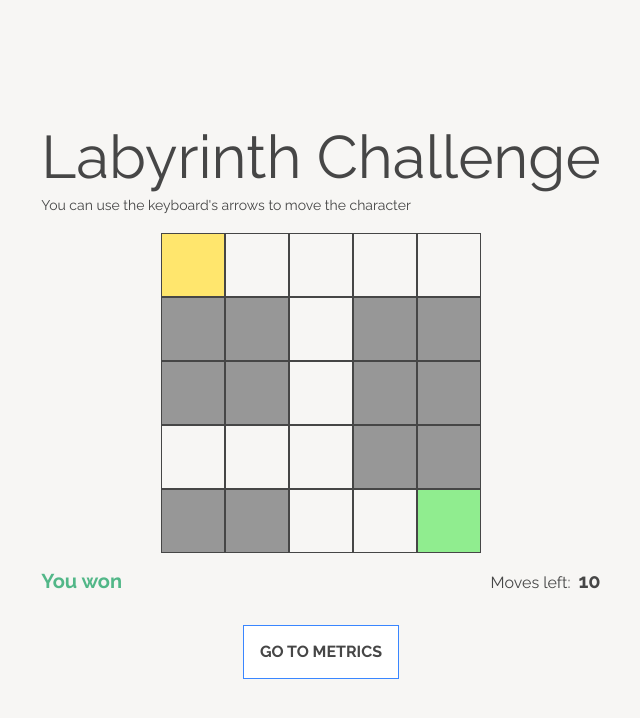
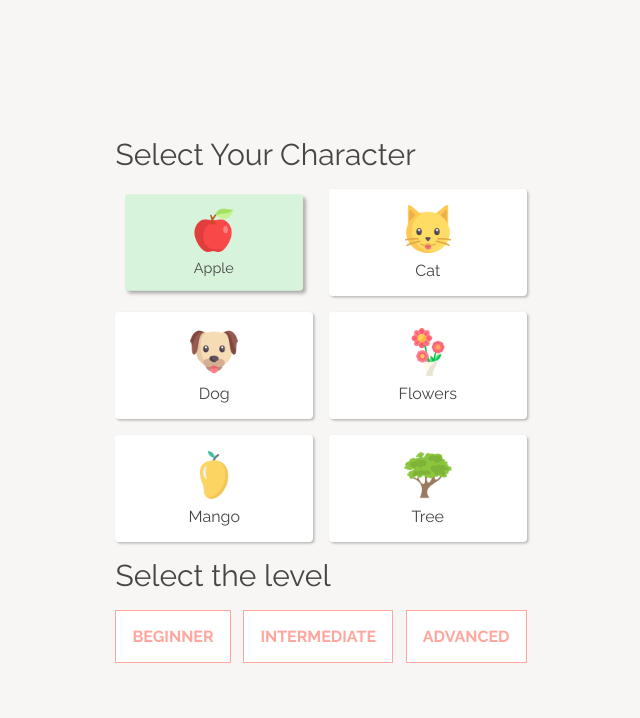
Before and after one commit to henryzarza/labyrinth-challenge, a React (Create React App) app: page / in a window 1280 px wide. Shown: the top 718 px of the page, without its empty margins (319-959 px from the left). Built offline with nearby package versions, Linux system fonts and the light colour scheme.

Commit message:
Maze logic and styles

```diff
--- a/src/config/constants.ts
+++ b/src/config/constants.ts
@@ -32,7 +32,7 @@ export const CHARACTERS = [
   }
 ];
 
-export const LEVELS = ['beginner', 'intermediate', 'advanced'];
+export const LEVELS = ['BEGINNER', 'INTERMEDIATE', 'ADVANCED'];
 
 export const MAZES = {
   BEGINNER: {
@@ -48,20 +48,33 @@ export const MAZES = {
     moveLimit: 10
   },
   INTERMEDIATE: {
-    targetPosition: [6, 9],
+    targetPosition: [6, 4],
+    availableCells: [
+      [1, 1, 1, 0, 0, 0, 0, 1],
+      [1, 1, 1, 1, 0, 0, 1, 1],
+      [1, 0, 0, 0, 0, 0, 1, 1],
+      [1, 1, 1, 0, 0, 0, 1, 1],
+      [0, 0, 0, 0, 0, 0, 1, 1],
+      [1, 0, 1, 1, 1, 0, 0, 1],
+      [1, 0, 0, 0, 0, 1, 0, 1]
+    ],
+    startingPosition: [0, 5],
+    moveLimit: 16
+  },
+  ADVANCED: {
+    targetPosition: [6, 8],
     availableCells: [
       [1, 1, 1, 1, 1, 0, 0, 1, 1, 1],
       [0, 0, 1, 0, 1, 1, 1, 1, 0, 0],
-      [0, 0, 1, 0, 1, 0, 0, 1, 0, 0],
+      [0, 0, 1, 0, 1, 0, 0, 0, 0, 0],
       [1, 1, 1, 0, 0, 0, 1, 1, 0, 0],
-      [1, 0, 1, 0, 1, 0, 0, 1, 1, 1],
+      [1, 0, 0, 0, 1, 0, 0, 1, 0, 1],
       [1, 0, 1, 1, 1, 0, 0, 1, 0, 1],
       [0, 0, 1, 0, 1, 0, 0, 1, 0, 1],
-      [0, 0, 1, 0, 1, 1, 0, 1, 0, 0],
-      [0, 0, 1, 0, 1, 0, 0, 1, 1, 1]
+      [0, 0, 1, 0, 1, 1, 0, 0, 0, 0],
+      [0, 0, 0, 0, 0, 0, 0, 0, 1, 1]
     ],
-    startingPosition: [4, 4],
-    moveLimit: 25,
-    cellSize: '0.5rem'
+    startingPosition: [4, 3],
+    moveLimit: 25
   }
 };
--- a/src/config/i18n.tsx
+++ b/src/config/i18n.tsx
@@ -18,7 +18,7 @@ i18next.addResources('en', 'main', {
   advanced: 'Advanced',
   wonMsg: 'You won',
   lostMsg: 'You lost',
-  score: 'Your scores',
+  score: 'Your high scores',
   playAgain: 'Play again',
   selectCharacter: 'Select Your Character',
   selectLevel: 'Select the level',
@@ -27,5 +27,6 @@ i18next.addResources('en', 'main', {
   points: 'Points',
   metrics: 'Go To Metrics',
   explanationText: "You can use the keyboard's arrows to move the character",
-  movesLeft: 'Moves left:'
+  movesLeft: 'Moves left:',
+  noData: 'No data'
 });
--- a/src/solution/Characters/index.tsx
+++ b/src/solution/Characters/index.tsx
@@ -1,4 +1,4 @@
-import React from 'react';
+import React, { useState, useCallback } from 'react';
 import i18next from 'i18next';
 
 import RadioBtn from '../RadioBtn';
@@ -7,15 +7,31 @@ import styles from './styles.module.css';
 
 export interface Props {
   goToNextStep: (step: number) => void;
+  setCharacter: (state: string) => void;
+  setLevel: (state: any) => void;
+  isLevelSelected: boolean;
 }
 
 const Characters = (props: Props) => {
+  const [selectedCharacter, setSelectedCharacter] = useState(CHARACTERS[0]);
+
+  const goToNext = useCallback(() => {
+    props.setCharacter(selectedCharacter.src);
+    props.goToNextStep(1);
+  }, [props, selectedCharacter.src]);
+
   return (
     <section className={`fadeInUp ${styles.container}`}>
       <h2 className='small-title'>{i18next.t('main:selectCharacter')}</h2>
       <ul className={styles.list}>
         {CHARACTERS.map((character) => (
-          <li key={character.name} className={styles.item}>
+          <li
+            key={character.name}
+            className={`${styles.item} ${
+              selectedCharacter.name === character.name ? styles.selected : ''
+            }`}
+            onClick={() => setSelectedCharacter(character)}
+          >
             <img
               className={styles['character-img']}
               src={character.src}
@@ -26,14 +42,12 @@ const Characters = (props: Props) => {
         ))}
       </ul>
       <h2 className='small-title'>{i18next.t('main:selectLevel')}</h2>
-      <RadioBtn />
-      <button
-        className='base-text fw-bold button'
-        type='button'
-        onClick={() => props.goToNextStep(1)}
-      >
-        {i18next.t('main:next')}
-      </button>
+      <RadioBtn setLevel={props.setLevel} />
+      {selectedCharacter.src && props.isLevelSelected && (
+        <button className='base-text fw-bold button' type='button' onClick={goToNext}>
+          {i18next.t('main:next')}
+        </button>
+      )}
     </section>
   );
 };
--- a/src/solution/Characters/styles.module.css
+++ b/src/solution/Characters/styles.module.css
@@ -1,4 +1,5 @@
 .container {
+  animation-delay: 200ms;
   animation-fill-mode: forwards;
   display: flex;
   flex-direction: column;
--- a/src/solution/Labyrinth/index.tsx
+++ b/src/solution/Labyrinth/index.tsx
@@ -1,6 +1,7 @@
-import React, { useRef, useEffect } from 'react';
+import React, { useRef, useEffect, useState, useCallback } from 'react';
 import i18next from 'i18next';
 
+import { createMaze, moveCharacter } from './utils';
 import styles from './styles.module.css';
 
 export interface Props {
@@ -9,66 +10,130 @@ export interface Props {
   availableCells: number[][];
   startingPosition: number[];
   moveLimit: number;
+  character: string;
+  level: string;
   cellSize?: string;
 }
 
 const Labyrinth = (props: Props) => {
   const boardRef = useRef<HTMLDivElement>(null);
+  const [qtyMovements, setQtyMovements] = useState(props.moveLimit);
+  const [currentPos, setCurrentPos] = useState(props.startingPosition);
+  const [isWin, setIsWin] = useState(false);
 
   useEffect(() => {
-    const { current } = boardRef;
-    const { availableCells, targetPosition, startingPosition } = props;
-    if (current) {
-      console.log(boardRef.current);
-      current.style.gridTemplateColumns = `repeat(${availableCells.length}, 1fr)`;
-      current.style.gridTemplateAreas = `repeat(${availableCells[0].length}, 1fr)`;
-      for (let i = 0; i < availableCells.length; i++) {
-        for (let j = 0; j < availableCells[i].length; j++) {
-          const cell = document.createElement('span');
-          cell.className = styles.cell;
-          cell.setAttribute('data-fill', `${availableCells[i][j] === 1}`);
-          if (startingPosition[0] === i && startingPosition[1] === j) {
-            cell.classList.add(styles.start);
+    createMaze(
+      boardRef.current,
+      props.availableCells,
+      styles,
+      props.startingPosition,
+      props.targetPosition
+    );
+  }, [props.availableCells, props.startingPosition, props.targetPosition]);
+
+  useEffect(() => {
+    setIsWin(moveCharacter(boardRef.current, currentPos.toString(), styles.target));
+  }, [currentPos]);
+
+  useEffect(() => {
+    if (isWin) {
+      let storageData = JSON.parse(localStorage.getItem(props.level)) || [];
+      const date = new Date();
+      storageData = [
+        ...storageData,
+        { id: `${date.toDateString()} at ${date.toLocaleTimeString()}`, points: qtyMovements }
+      ];
+      localStorage.setItem(props.level, JSON.stringify(storageData));
     }
-          if (targetPosition[0] === i && targetPosition[1] === j) {
-            cell.classList.add(styles.target);
+  }, [isWin, props.level, qtyMovements]);
+
+  const handleKeyPress = useCallback(
+    (e) => {
+      if (qtyMovements > 0 && !isWin) {
+        let nextPos;
+        const rowLength = props.availableCells.length;
+        switch (e.keyCode) {
+          case 37: // left
+            nextPos = props.availableCells[currentPos[0]][currentPos[1] - 1];
+            if (nextPos === 0) {
+              setCurrentPos([currentPos[0], currentPos[1] - 1]);
             }
-          current.appendChild(cell);
+            break;
+          case 38: // up
+            if (currentPos[0] - 1 >= 0) {
+              nextPos = props.availableCells[currentPos[0] - 1][currentPos[1]];
+              if (nextPos === 0) {
+                setCurrentPos([currentPos[0] - 1, currentPos[1]]);
               }
             }
+            break;
+          case 39: // right
+            nextPos = props.availableCells[currentPos[0]][currentPos[1] + 1];
+            if (nextPos === 0) {
+              setCurrentPos([currentPos[0], currentPos[1] + 1]);
             }
-    // eslint-disable-next-line react-hooks/exhaustive-deps
-  }, [props.availableCells]);
+            break;
+          case 40: // down
+            if (currentPos[0] + 1 < rowLength) {
+              nextPos = props.availableCells[currentPos[0] + 1][currentPos[1]];
+              if (nextPos === 0) {
+                setCurrentPos([currentPos[0] + 1, currentPos[1]]);
+              }
+            }
+            break;
+          default:
+            return;
+        }
+        if (nextPos === 0) {
+          setQtyMovements(qtyMovements - 1);
+        }
+      }
+      e.preventDefault();
+    },
+    [currentPos, isWin, props.availableCells, qtyMovements]
+  );
+
+  useEffect(() => {
+    window.addEventListener('keydown', handleKeyPress);
+    return () => window.removeEventListener('keydown', handleKeyPress);
+  }, [handleKeyPress]);
 
   return (
-    <section className={`fadeInRight ${styles.container}`}>
+    <section className={styles.container}>
       <h1 className='title'>{i18next.t('main:title')}</h1>
       <small className='medium-text'>{i18next.t('main:explanationText')}</small>
-      <div ref={boardRef} className={styles.board}></div>
+      <div ref={boardRef} className={styles.board}>
+        <img
+          className={styles['character-img']}
+          src={props.character}
+          alt={i18next.t('main:dog')}
+        />
+      </div>
       <div className={styles['info-container']}>
+        <h6 className='base-text' data-testid='moves-message'>
+          {i18next.t('main:movesLeft')}
+          <strong className={`big-bold-text ${styles.limit}`}>{qtyMovements}</strong>
+        </h6>
+        {isWin && (
           <h6 className={`big-bold-text ${styles.win}`} data-testid='win-message'>
             {i18next.t('main:wonMsg')}
           </h6>
-        {/* <h6 className={`big-bold-text ${styles.lost}`} data-testid='win-message'>
+        )}
+        {qtyMovements === 0 && !isWin && (
+          <h6 className={`big-bold-text ${styles.lost}`} data-testid='lose-message'>
             {i18next.t('main:lostMsg')}
-        </h6> */}
-        <h6 className='base-text' data-testid='moves-message'>
-          {i18next.t('main:movesLeft')}
-          <strong className={`big-bold-text ${styles.limit}`}>{props.moveLimit}</strong>
           </h6>
+        )}
       </div>
-      {/* <div data-testid='position-ball'>position ball</div>
-      <div data-testid='cell'>cell</div>
-      <div data-testid='moves-message'>moves message</div>
-      <div data-testid='lose-message'>lose message</div>
-      <div data-testid='win-message'>win message</div> */}
+      {(isWin || qtyMovements === 0) && (
         <button
-        className='base-text fw-bold button'
+          className={`base-text fw-bold button ${styles.button}`}
           type='button'
           onClick={() => props.goToNextStep(2)}
         >
           {i18next.t('main:metrics')}
         </button>
+      )}
     </section>
   );
 };
--- a/src/solution/Labyrinth/styles.module.css
+++ b/src/solution/Labyrinth/styles.module.css
@@ -1,15 +1,13 @@
 .container {
-  animation-fill-mode: forwards;
   display: flex;
   flex-direction: column;
-  opacity: 0;
+  position: relative;
 }
 
 .board {
   display: grid;
   height: 20rem;
   margin: 1rem auto 0;
-  position: relative;
   width: 20rem;
 }
 
@@ -34,6 +32,7 @@
 .info-container {
   align-items: center;
   display: flex;
+  flex-direction: column;
   justify-content: space-between;
   margin-top: 1rem;
 }
@@ -43,9 +42,31 @@
 }
 
 .win {
+  bottom: -2rem;
   color: var(--green);
+  position: absolute;
 }
 
 .lost {
+  bottom: -2rem;
   color: var(--red);
+  position: absolute;
 }
+
+.character-img {
+  height: 3rem;
+  left: 0;
+  position: fixed;
+  top: 0;
+  transform: translate(5px, 5px);
+  transition: left var(--quick-transition-duration) var(--transition-function),
+  top var(--quick-transition-duration) var(--transition-function);
+  width: 3rem;
+  will-change: left, top;
+  z-index: 1;
+}
+
+.button {
+  bottom: -7rem;
+  position: absolute;
+}
--- /dev/null
+++ b/src/solution/Labyrinth/utils.ts
@@ -0,0 +1,44 @@
+export const createMaze = (
+  current: HTMLDivElement,
+  availableCells: number[][],
+  styles: any,
+  startingPosition: number[],
+  targetPosition: number[]
+) => {
+  if (current) {
+    current.style.gridTemplateRows = `repeat(${availableCells.length}, 1fr)`;
+    current.style.gridTemplateColumns = `repeat(${availableCells[0].length}, 1fr)`;
+    for (let i = 0; i < availableCells.length; i++) {
+      for (let j = 0; j < availableCells[i].length; j++) {
+        const cell = document.createElement('span');
+        cell.className = styles.cell;
+        cell.setAttribute('data-fill', `${availableCells[i][j] === 1}`);
+        cell.setAttribute('data-pos', `${[i, j]}`);
+        if (startingPosition[0] === i && startingPosition[1] === j) {
+          cell.classList.add(styles.start);
+        }
+        if (targetPosition[0] === i && targetPosition[1] === j) {
+          cell.classList.add(styles.target);
+        }
+        current.appendChild(cell);
+      }
+    }
+    const img = current.querySelector('img');
+    const cellEl = current.querySelector(`.${styles.start}`);
+    if (img && cellEl) {
+      img.style.width = `${cellEl.clientWidth - 10}px`;
+      img.style.height = `${cellEl.clientHeight - 10}px`;
+    }
+  }
+};
+
+export const moveCharacter = (current: HTMLDivElement, targetPos: string, targetClass: string) => {
+  const img = current.querySelector('img');
+  const target = current.querySelector(`[data-pos='${targetPos}']`);
+  if (target) {
+    const { top, left } = target.getBoundingClientRect();
+    img.style.left = `${left}px`;
+    img.style.top = `${top}px`;
+  }
+  return target.classList.contains(targetClass);
+};
--- a/src/solution/Result/styles.module.css
+++ b/src/solution/Result/styles.module.css
@@ -12,6 +12,8 @@
 
 .scores {
   margin-top: 1rem;
+  max-height: 16rem;
+  overflow-y: auto;
 }
 
 .item {
--- a/src/solution/index.tsx
+++ b/src/solution/index.tsx
@@ -6,22 +6,32 @@ import Labyrinth from './Labyrinth';
 import Result from './Result';
 
 function Solution() {
-  const [currentStep, setCurrentStep] = useState(1);
-  const [currentMaze] = useState(MAZES.BEGINNER);
+  const [currentStep, setCurrentStep] = useState(0);
+  const [character, setCharacter] = useState('');
+  const [level, setLevel] = useState<'BEGINNER' | 'INTERMEDIATE' | 'ADVANCED'>();
 
   return (
     <main className='main-container'>
-      {currentStep === 0 && <Characters goToNextStep={setCurrentStep} />}
+      {currentStep === 0 && (
+        <Characters
+          goToNextStep={setCurrentStep}
+          setLevel={setLevel}
+          setCharacter={setCharacter}
+          isLevelSelected={!!level}
+        />
+      )}
       {currentStep === 1 && (
         <Labyrinth
-          startingPosition={currentMaze.startingPosition}
-          targetPosition={currentMaze.targetPosition}
-          availableCells={currentMaze.availableCells}
-          moveLimit={currentMaze.moveLimit}
+          startingPosition={MAZES[level].startingPosition}
+          targetPosition={MAZES[level].targetPosition}
+          availableCells={MAZES[level].availableCells}
+          moveLimit={MAZES[level].moveLimit}
           goToNextStep={setCurrentStep}
+          character={character}
+          level={level}
         />
       )}
-      {currentStep === 2 && <Result goToNextStep={setCurrentStep} />}
+      {currentStep === 2 && <Result goToNextStep={setCurrentStep} setLevel={setLevel} />}
     </main>
   );
 }
```
Also changed, not shown: src/css/typography.css (+0 -12 lines), src/solution/RadioBtn/index.tsx (+9 -2 lines), src/solution/Result/index.tsx (+29 -13 lines). Lines whose indentation alone changed are shown as unchanged.
